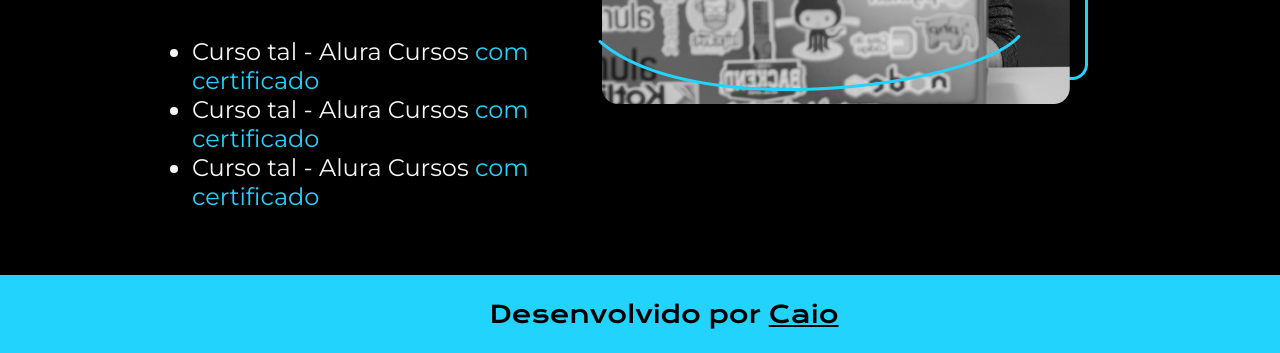
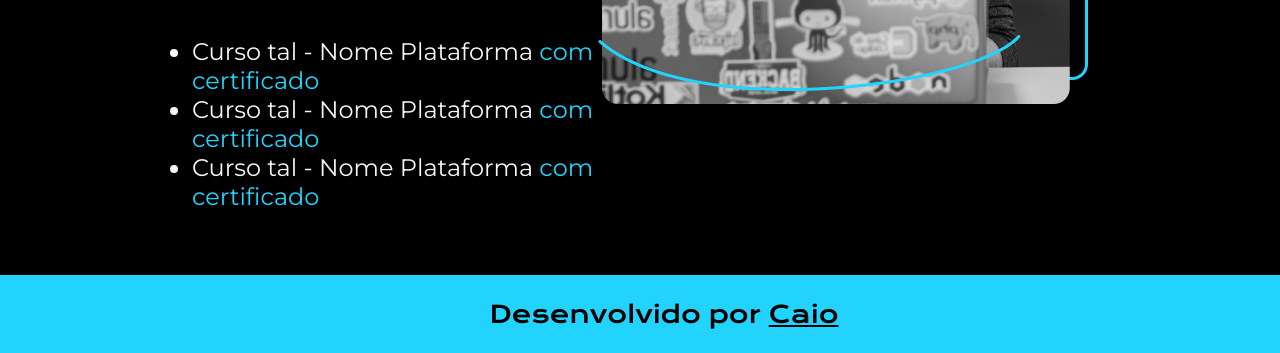
Before and after one commit to Caio0con/Portifolio, a plain HTML site: page Portifolio-HTML-e-CSS-Curso3-aula_2/curriculo.html in a window 1280 px wide. Shown: the part 671-1024 px from the top of the page. Drawn offline with nearby package versions, Linux system fonts and the light colour scheme.

Commit message:
processo final

```diff
--- a/Portifolio-HTML-e-CSS-Curso3-aula_2/curriculo.html
+++ b/Portifolio-HTML-e-CSS-Curso3-aula_2/curriculo.html
@@ -31,13 +31,13 @@
             <h2 class="apresentacao__conteudo__titulo">Estudos</h2>
             <div class="apresentacao__conteudo__texto">
             <ul class="apresentacao__conteudo__texto">
-                <li>Curso tal - Alura Cursos <a href="linkdocertificado">com certificado</a> </li>
-                <li>Curso tal - Alura Cursos <a href="linkdocertificado">com certificado</a></li>
-                <li>Curso tal - Alura Cursos <a href="linkdocertificado">com certificado</a></li>
+                <li>Curso tal - Nome Plataforma <a href="linkdocertificado" target="_blank">com certificado</a> </li>
+                <li>Curso tal - Nome Plataforma <a href="linkdocertificado" target="_blank">com certificado</a></li>
+                <li>Curso tal - Nome Plataforma <a href="linkdocertificado" target="_blank">com certificado</a></li>
             </ul>
             </div>
         </section>
-        <img src="./assets/imagem.png" alt="Foto da Joana Santos programando">
+        <img src="./assets/imagem.png" alt="Sua Foto  programando">
     </main>
 
     <footer class="rodape">
```
Also changed, not shown: Portifolio-HTML-e-CSS-Curso3-aula_2/SobreMim.html (+1 -1 lines), Portifolio-HTML-e-CSS-Curso3-aula_2/index.html (+1 -1 lines), 1 other file.
